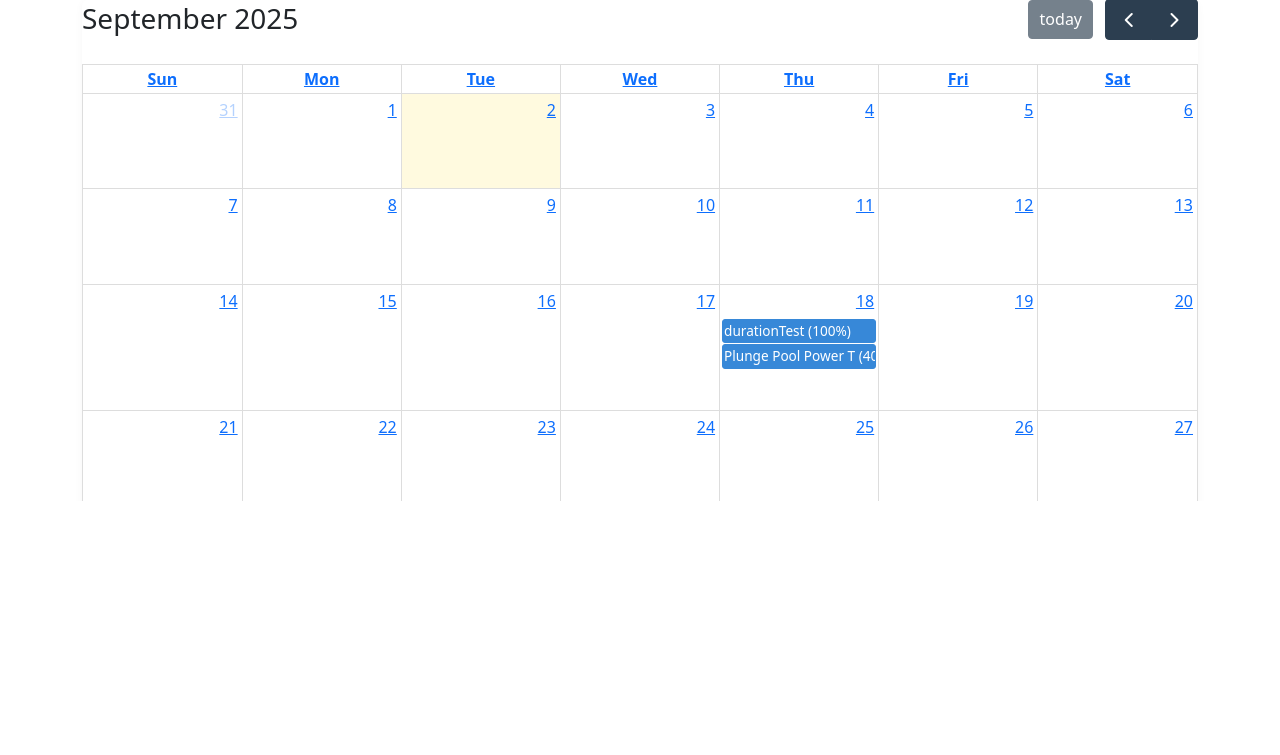
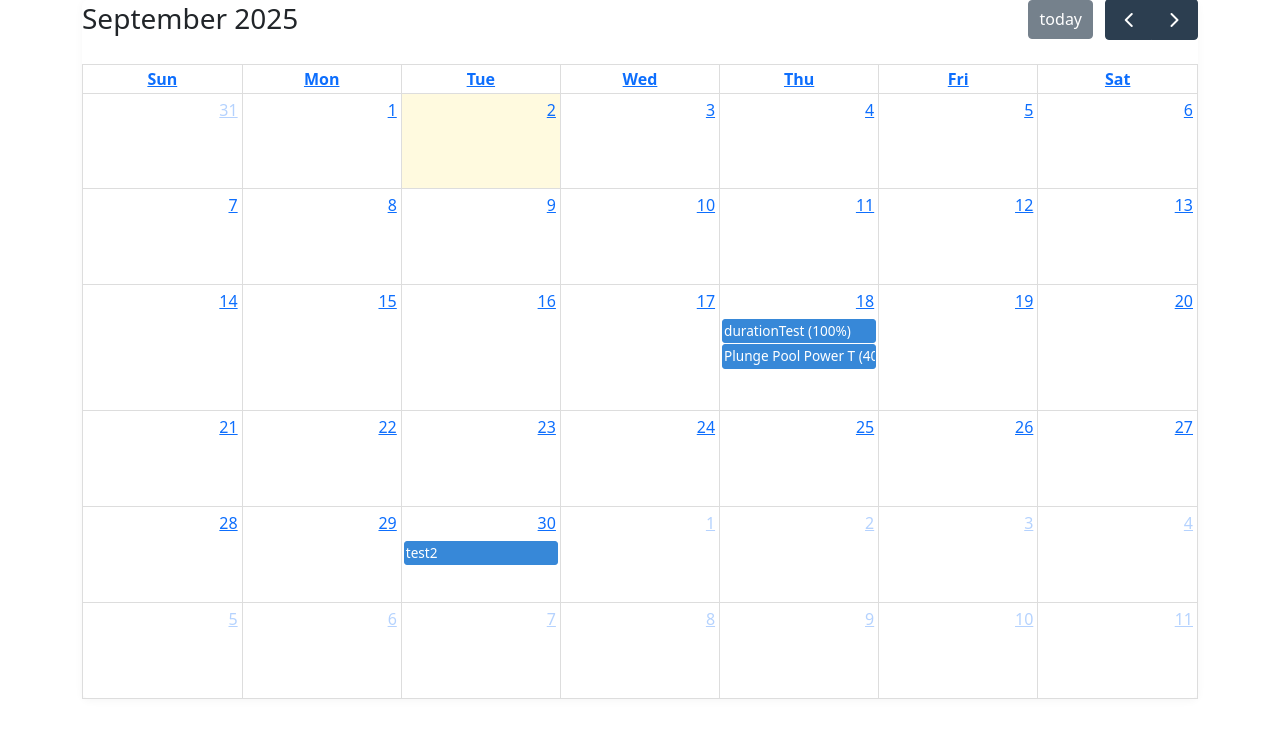
Before and after one commit to thomascupchurch/TU-Project-Viewer-NEW, a Flask app: page /calendar in a window 1280 px wide. Shown: the part 323-1078 px from the top of the page. Before the commit the page ends 824 px from the top, so only its background shows below. Run offline with Flask 3, Linux system fonts and the light colour scheme; the visitor is signed in with stand-in values (Sample User, id 1); lists and menus that the app fills with data are empty.

Commit message:
Adjust css for chrome view

```diff
--- /dev/null
+++ b/Flask_Web_App/__init__.py
@@ -0,0 +1,3 @@
+# Package initializer for deployment.
+# Expose the Flask application instance as 'app' when importing Flask_Web_App.
+from .app import app  # noqa: F401
--- a/Flask_Web_App/static/custom.css
+++ b/Flask_Web_App/static/custom.css
@@ -8,9 +8,15 @@
 }
 /* Custom styles for TU Project Viewer */
 .container-fluid.my-4.tu-main-container {
-    height: 100vh;
+    /* Allow content to define height; enable scrolling */
+    min-height: 100vh;
     max-width: 100vw;
-    overflow: hidden;
+    overflow-x: hidden;
+    overflow-y: visible;
+}
+
+html, body {
+    height: auto;
 }
 
 body {
```
Also changed, not shown: 1 other file.
